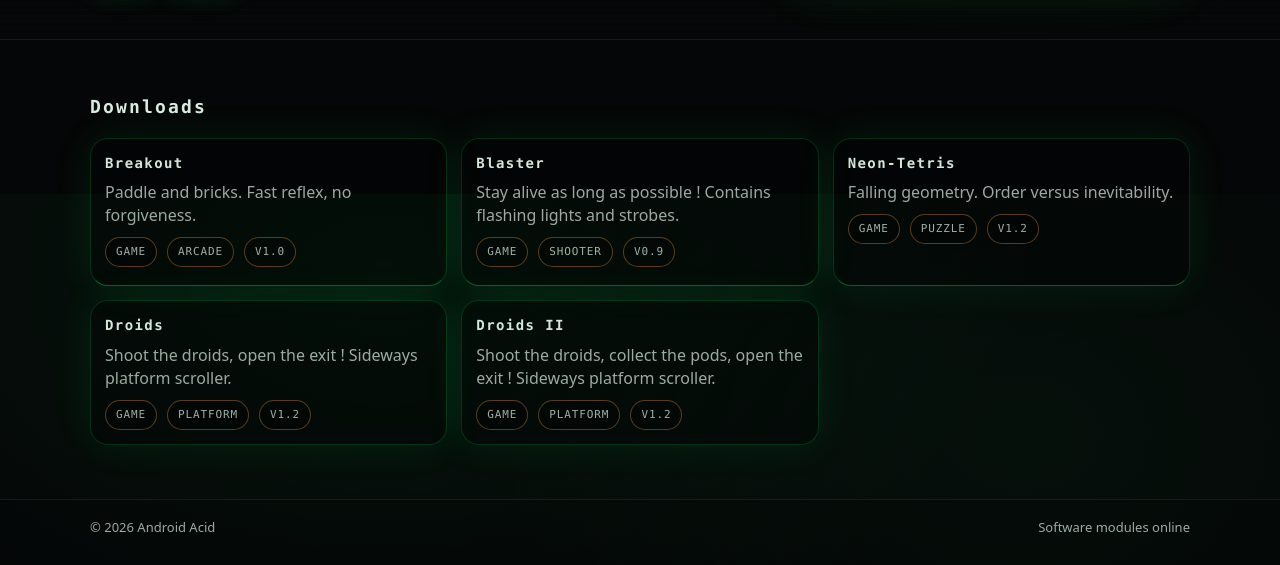
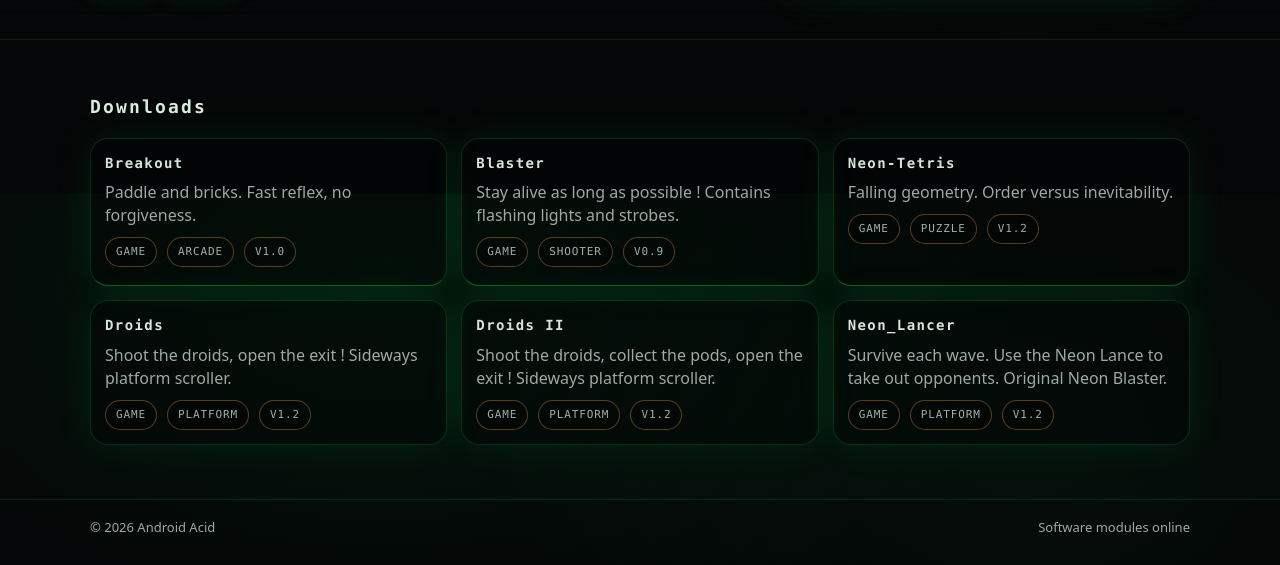
Before and after one commit to AndroidAcid/AndroidAcid.github.io, a plain HTML site: page software.html in a window 1280 px wide. Shown: the part 606-1171 px from the top of the page. Drawn offline with Linux system fonts and the light colour scheme.

Commit message:
Update software.html

```diff
--- a/software.html
+++ b/software.html
@@ -153,8 +153,19 @@
               <span class="pill">Platform</span>
               <span class="pill">v1.2</span>
             </div>
-          </a>
-
+           </a>
+           <a class="card" href="https://androidacid.com/games/neon_lance.html" target="_blank" rel="noreferrer">
+            <h3>Neon_Lancer</h3>
+            <p class="muted">
+              Survive each wave. Use the Neon Lance to take out opponents.
+              Original Neon Blaster.
+            </p>
+            <div class="meta">
+              <span class="pill">Game</span>
+              <span class="pill">Platform</span>
+              <span class="pill">v1.2</span>
+            </div>
+          </a
         </div>
       </div>
     </section>
```
